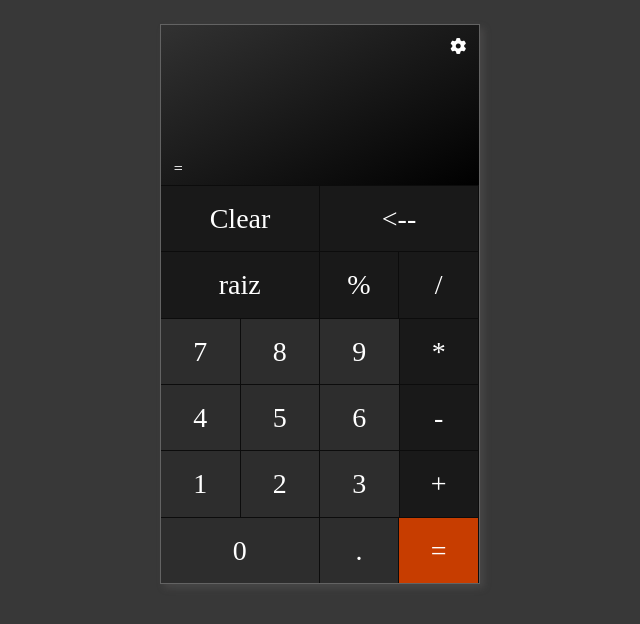
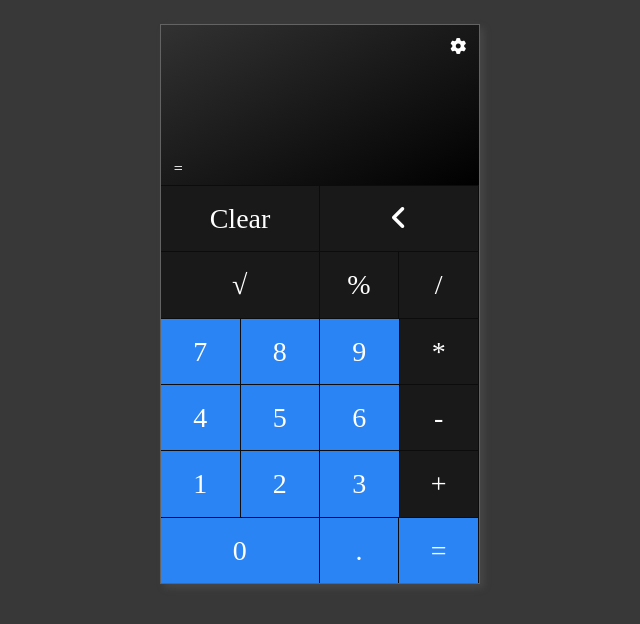
Before and after one commit to asneydev/calculator, a React (Vite) app: page / in a window 1280 px wide. Shown: the top 624 px of the page, without its empty margins (320-960 px from the left). Built offline with nearby package versions, Linux system fonts and the light colour scheme.

Commit message:
refactor Button component

```diff
--- a/src/components/Button/Button.component.tsx
+++ b/src/components/Button/Button.component.tsx
@@ -1,21 +1,24 @@
+import React from 'react';
 import { Btn } from './Button.style';
 
 interface ButtonProps {
-  val: string;
   toDisplay: VoidFunction;
   bg: string;
   align: number;
+  children?: React.ReactNode;
+  rest?: object;
 }
 
-function Button({ align, val, bg, toDisplay }: ButtonProps) {
+function Button({ align, bg, toDisplay, children, ...rest }: Readonly<ButtonProps>) {
   return (
     <Btn
       align={align}
-      primary={bg === 'primary' ? true : false}
-      dark={bg === 'dark' ? true : false}
+      primary={bg}
+      dark={bg === 'dark'}
       onClick={toDisplay}
+      {...rest}
     >
-      {val}
+      {children}
     </Btn>
   );
 }
--- a/src/components/Calculator/Calculator.component.tsx
+++ b/src/components/Calculator/Calculator.component.tsx
@@ -10,11 +10,10 @@ import {
 
 import {
   equal,
-  isValidDisplay,
-  isValidToShowResult,
   percent,
 } from '../operations';
 import Display from '../Display';
+import { isValidDisplay, isValidToShowResult } from '../../helpers/validations';
 
 function Calculator() {
   const [displayValue, setDisplayValue] = useState<string>('');
@@ -59,116 +58,140 @@ function Calculator() {
         <Display data={displayValue} result={result} />
         <NumbersWrapper>
           <ButtonsGroup>
-            <Button align={1} bg="dark" toDisplay={onClear} val="Clear" />
-            <Button align={1} bg="dark" toDisplay={goBack} val="<--" />
+            <Button align={1} bg="dark" toDisplay={onClear}>
+              Clear
+            </Button>
+            <Button align={1} bg="dark" toDisplay={goBack}>
+              <i className="fa fa-angle-left"></i>
+            </Button>
           </ButtonsGroup>
           <ButtonsGroup>
             <Button
               align={2}
               bg="dark"
               toDisplay={() => handleButtonClick('^')}
-              val="raiz"
-            />
-            <Button align={1} bg="dark" toDisplay={calculatePercent} val="%" />
+            >
+              &#8730;
+            </Button>
+            <Button align={1} bg="dark" toDisplay={calculatePercent}>
+              %
+            </Button>
             <Button
               align={1}
               bg="dark"
               toDisplay={() => handleButtonClick('/')}
-              val="/"
-            />
+            >
+              /
+            </Button>
           </ButtonsGroup>
           <ButtonsGroup>
             <Button
               align={1}
               bg="default"
               toDisplay={() => handleButtonClick('7')}
-              val="7"
-            />
+            >
+              7
+            </Button>
             <Button
               align={1}
               bg="default"
               toDisplay={() => handleButtonClick('8')}
-              val="8"
-            />
+            >
+              8
+            </Button>
             <Button
               align={1}
               bg="default"
               toDisplay={() => handleButtonClick('9')}
-              val="9"
-            />
+            >
+              9
+            </Button>
             <Button
               align={1}
               bg="dark"
               toDisplay={() => handleButtonClick('*')}
-              val="*"
-            />
+            >
+              *
+            </Button>
           </ButtonsGroup>
           <ButtonsGroup>
             <Button
               align={1}
               bg="default"
               toDisplay={() => handleButtonClick('4')}
-              val="4"
-            />
+            >
+              4
+            </Button>
             <Button
               align={1}
               bg="default"
               toDisplay={() => handleButtonClick('5')}
-              val="5"
-            />
+            >
+              5
+            </Button>
             <Button
               align={1}
               bg="default"
               toDisplay={() => handleButtonClick('6')}
-              val="6"
-            />
+            >
+              6
+            </Button>
             <Button
               align={1}
               bg="dark"
               toDisplay={() => handleButtonClick('-')}
-              val="-"
-            />
+            >
+              -
+            </Button>
           </ButtonsGroup>
           <ButtonsGroup>
             <Button
               align={1}
               bg="default"
               toDisplay={() => handleButtonClick('1')}
-              val="1"
-            />
+            >
+              1
+            </Button>
             <Button
               align={1}
               bg="default"
               toDisplay={() => handleButtonClick('2')}
-              val="2"
-            />
+            >
+              2
+            </Button>
             <Button
               align={1}
               bg="default"
               toDisplay={() => handleButtonClick('3')}
-              val="3"
-            />
+            >
+              3
+            </Button>
             <Button
               align={1}
               bg="dark"
               toDisplay={() => handleButtonClick('+')}
-              val="+"
-            />
+            >
+              +
+            </Button>
           </ButtonsGroup>
           <ButtonsGroup>
             <Button
               align={2}
               bg="default"
               toDisplay={() => handleButtonClick('0')}
-              val="0"
-            />
+            >
+              0
+            </Button>
             <Button
               align={1}
               bg="default"
               toDisplay={() => handleButtonClick('.')}
-              val="."
-            />
-            <Button align={1} toDisplay={getEqual} bg="primary" val="=" />
+            >
+              .
+            </Button>
+            <Button align={1} toDisplay={getEqual} bg="primary">
+              =
+            </Button>
           </ButtonsGroup>
         </NumbersWrapper>
       </CalculatorContainer>
--- a/src/components/operations/index.tsx
+++ b/src/components/operations/index.tsx
@@ -1,45 +1,3 @@
-const operationReg = /[\+\-\*\/\%\^]/;
-const invalidOperationToBegin = /[\+\*\/\%]/;
-
-function isValidDisplay(display: string, toAdd: string): boolean {
-  const isValidDots = hasValidDot(display + toAdd);
-  const isValidOperation = hasValidOperations(display, toAdd);
-  const isInvalidFirst = isValidFirstCharacter(display, toAdd);
-
-  console.log(
-    isValidDots && isValidOperation && isInvalidFirst,
-    '   ',
-    isInvalidFirst
-  );
-  return isValidDots && isValidOperation && isInvalidFirst;
-}
-
-function hasValidDot(str: string): boolean {
-  if (str.indexOf('.') === 0) {
-    return false;
-  }
-
-  const hasDot = str.match(/\./g);
-  const countDot = hasDot ? hasDot.length : 0;
-
-  return countDot > 1 ? false : true;
-}
-
-function hasValidOperations(str: string, toAdd: string): boolean {
-  const hasLastOperation = operationReg.test(str[str.length - 1]);
-  const isOperation = operationReg.test(toAdd);
-
-  return hasLastOperation && isOperation ? false : true;
-}
-
-function isValidFirstCharacter(str: string, toAdd: string): boolean {
-  return str === '' && invalidOperationToBegin.test(toAdd) ? false : true;
-}
-
-function isValidToShowResult(str: string): boolean {
-  return !operationReg.test(str[str.length - 1]);
-}
-
 function equal(str: string): number {
   const reg = /[*/+-\^]/;
   if (str.match(reg)) {
@@ -70,4 +28,4 @@ function percent(str: string): string {
   return (calc / 100).toString();
 }
 
-export { equal, percent, isValidDisplay, isValidToShowResult };
+export { equal, percent };
--- /dev/null
+++ b/src/helpers/validations.ts
@@ -0,0 +1,41 @@
+const operationReg = /[\+\-\*\/\%\^]/;
+const invalidOperationToBegin = /[\+\*\/\%]/;
+
+function hasValidDot(str: string): boolean {
+  if (str.startsWith('0')) {
+    return false;
+  }
+
+  const hasDot = str.match(/\./g);
+  const countDot = hasDot ? hasDot.length : 0;
+
+  return countDot <= 1;
+}
+
+function hasValidOperations(str: string, toAdd: string): boolean {
+  const hasLastOperation = operationReg.test(str[str.length - 1]);
+  const isOperation = operationReg.test(toAdd);
+
+  return !(hasLastOperation && isOperation);
+}
+
+function isValidFirstCharacter(str: string, toAdd: string): boolean {
+  return !(str === '' && invalidOperationToBegin.test(toAdd));
+}
+
+export const isValidDisplay = (display: string, toAdd: string): boolean => {
+  const isValidDots = hasValidDot(display + toAdd);
+  const isValidOperation = hasValidOperations(display, toAdd);
+  const isInvalidFirst = isValidFirstCharacter(display, toAdd);
+
+  console.log(
+    isValidDots && isValidOperation && isInvalidFirst,
+    '   ',
+    isInvalidFirst
+  );
+  return isValidDots && isValidOperation && isInvalidFirst;
+};
+
+export const isValidToShowResult = (str: string): boolean => {
+  return !operationReg.test(str[str.length - 1]);
+};
--- a/src/interfaces/StyledComponent.interface.ts
+++ b/src/interfaces/StyledComponent.interface.ts
@@ -1,6 +1,6 @@
 interface ElementPropStyledComponent {
-  dark: boolean;
-  primary: boolean;
+  dark: boolean | string;
+  primary: boolean | string;
   align: number;
 }
 export default ElementPropStyledComponent;
--- a/src/theming/theme.tsx
+++ b/src/theming/theme.tsx
@@ -5,7 +5,7 @@ const theme = {
   colors: {
     lightgray: '#2d2d2d',
     darkgray: '#191919',
-    primary: '#c73d00',
+    primary: '#2a84f3',
   },
   spacing: {
     small: '0.8rem',
```
Also changed, not shown: 1 other file (tests, documents, lock files or other folders).
